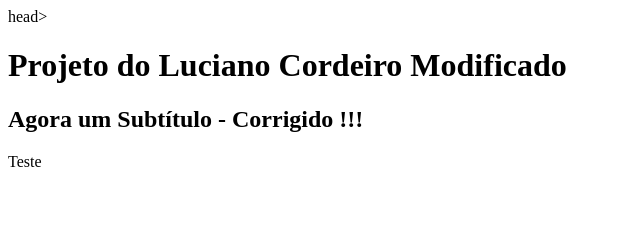
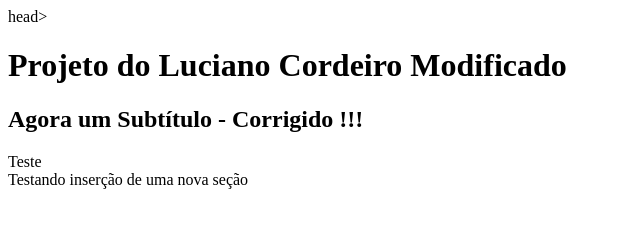
Before and after one commit to lacsousa/curso-git, a plain HTML site: page index.html in a window 1280 px wide. Shown: the whole page, without its empty margins (0-640 px from the left). Drawn offline with Linux system fonts and the light colour scheme.

Commit message:
Nova seção no index.html

```diff
--- a/index.html
+++ b/index.html
@@ -12,6 +12,10 @@
     <h2> Agora um Subtítulo - Corrigido !!!
     </h2>
     Teste
+    <div>
+    		Testando inserção de uma nova seção
+    </div>
+
 </body>
 
 </html>
```
